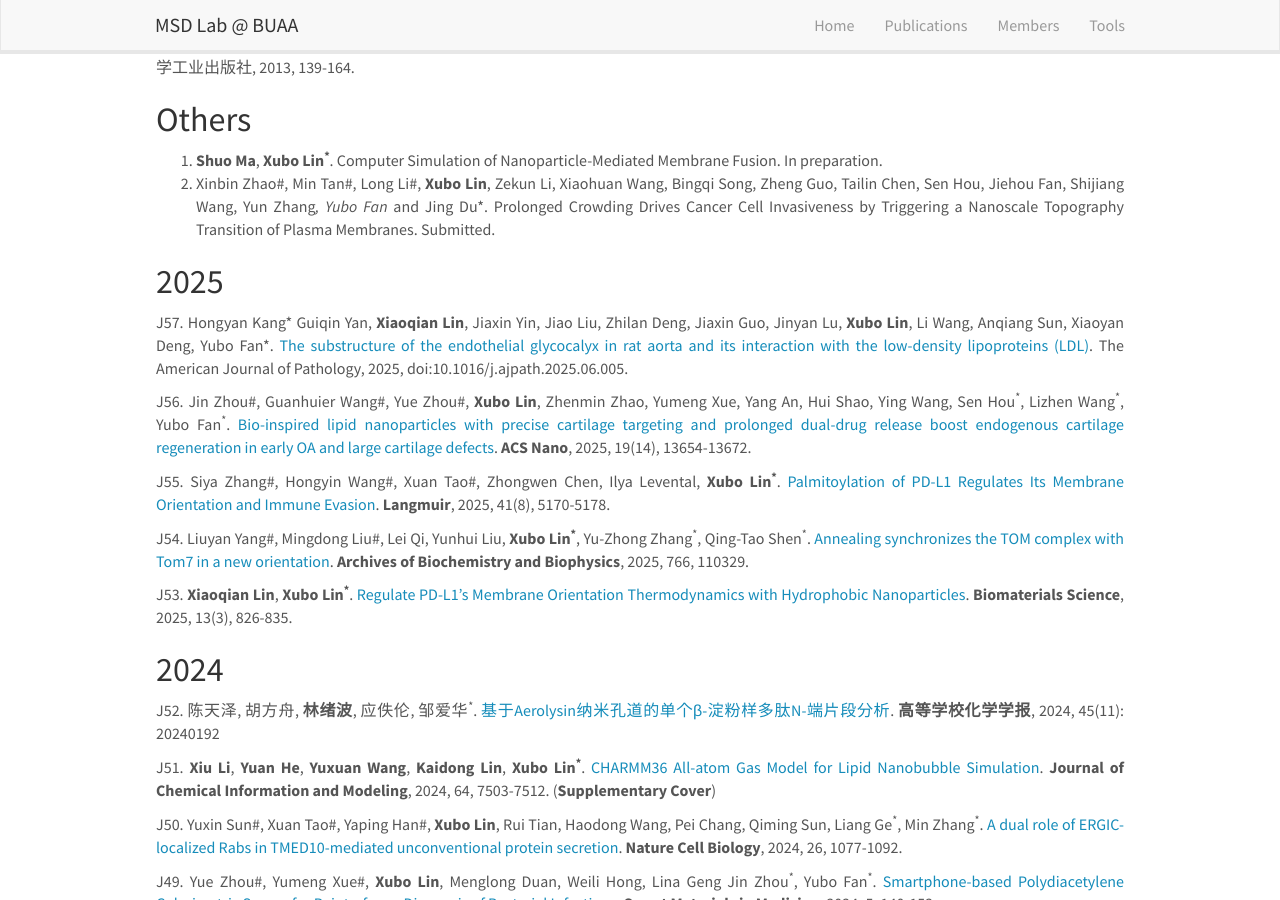
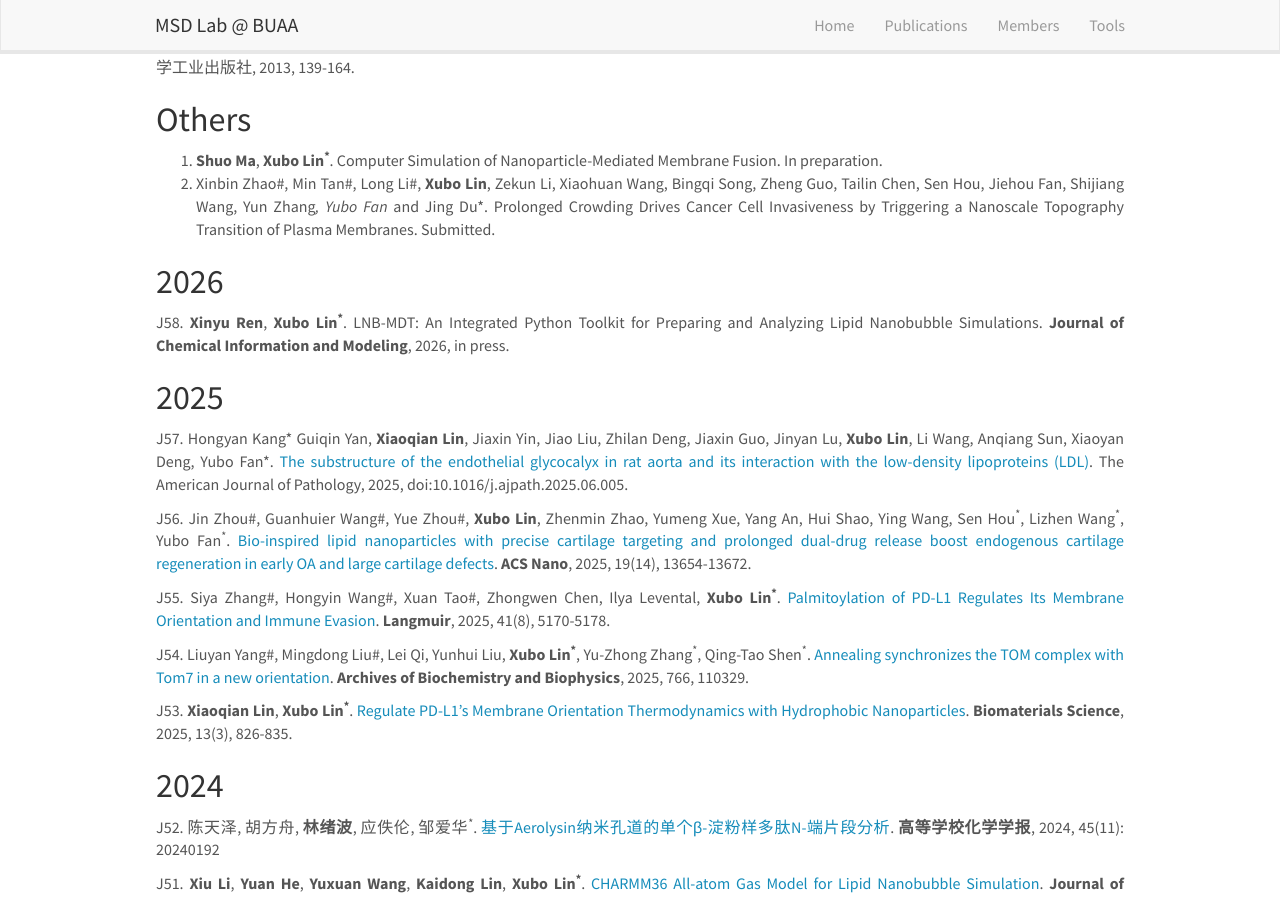
Before and after one commit to linxubo/linxubo.github.io, a Jekyll site: the page built from _pages/publications.md, in a window 1280 px wide and 900 px high, scrolled down 435 px. Built offline with Jekyll 4.4.1, drawn with Linux system fonts in a browser that asks for light colours; nearby versions of some CDN libraries; a script that is not in the unit is left out; some of the changed lines change nothing that is shown.

Commit message:
Update publications.md

```diff
--- a/_pages/publications.md
+++ b/_pages/publications.md
@@ -1,7 +1,7 @@
 ---
-title: "NanoBioMembrane Lab - Publications"
+title: "MSD Lab - Publications"
 layout: textlay
-excerpt: "NanoBioMembrane Lab - Publications"
+excerpt: "MSD Lab - Publications"
 sitemap: false
 permalink: /publications/
 ---
@@ -22,6 +22,9 @@ B1.	柳东芳, 熊菲, **林绪波**, 柏婷婷, 顾宁. 第6章 磁性纳米材
 ## Others
 1. **Shuo Ma**, **Xubo Lin<sup>*</sup>**. Computer Simulation of Nanoparticle-Mediated Membrane Fusion. In preparation.
 2. Xinbin Zhao#, Min Tan#, Long Li#, **Xubo Lin**, Zekun Li, Xiaohuan Wang, Bingqi Song, Zheng Guo, Tailin Chen, Sen Hou, Jiehou Fan, Shijiang Wang, Yun Zhang*, Yubo Fan* and Jing Du*. Prolonged Crowding Drives Cancer Cell Invasiveness by Triggering a Nanoscale Topography Transition of Plasma Membranes. Submitted.
+
+## 2026
+J58. **Xinyu Ren**, **Xubo Lin<sup>*</sup>**. LNB-MDT: An Integrated Python Toolkit for Preparing and Analyzing Lipid Nanobubble Simulations. **Journal of Chemical Information and Modeling**, 2026, in press.
 
 ## 2025
 J57. Hongyan Kang* Guiqin Yan, **Xiaoqian Lin**, Jiaxin Yin, Jiao Liu, Zhilan Deng, Jiaxin Guo, Jinyan Lu, **Xubo Lin**, Li Wang, Anqiang Sun, Xiaoyan Deng, Yubo Fan*. [The substructure of the endothelial glycocalyx in rat aorta and its interaction with the low-density lipoproteins (LDL)](https://www.sciencedirect.com/science/article/abs/pii/S0002944025002378). The American Journal of Pathology, 2025, doi:10.1016/j.ajpath.2025.06.005.
```
